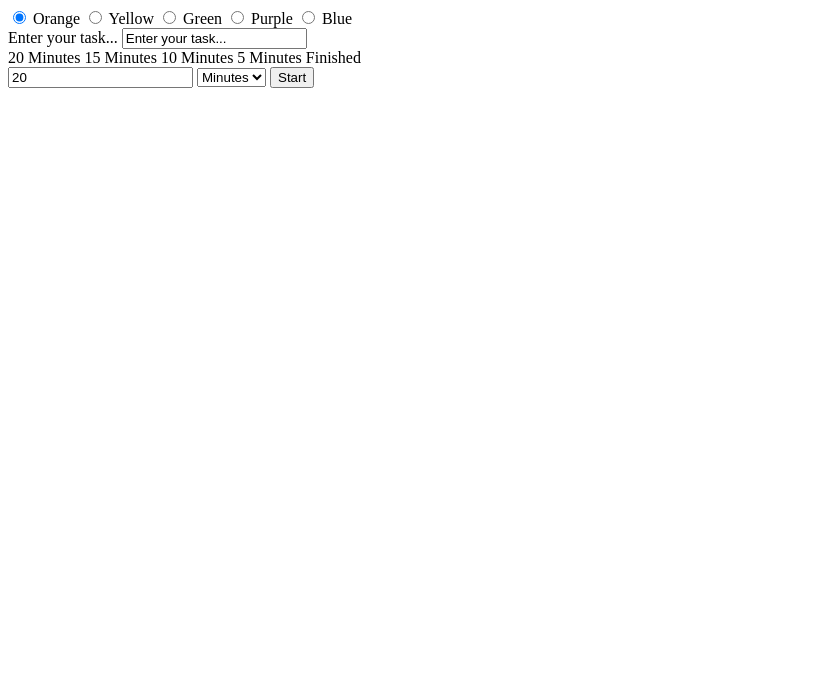
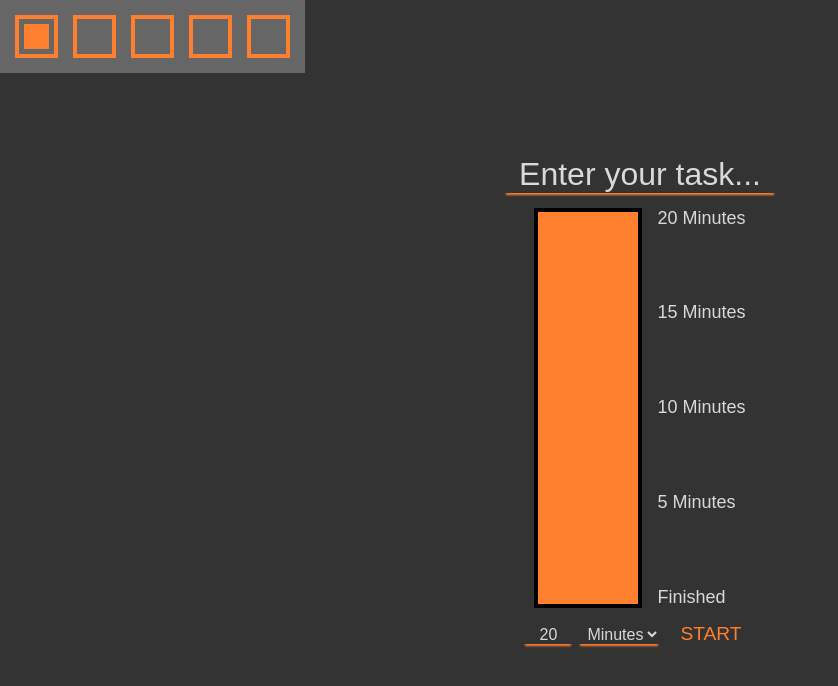
Before and after one commit to KeeghanM/visual-timer, a plain HTML site: page index.html in a window 1280 px wide. Shown: the whole page, without its empty margins (0-838 px from the left). Drawn offline with Linux system fonts and the light colour scheme.

Commit message:
Linked CSS & JS

```diff
--- a/index.html
+++ b/index.html
@@ -4,7 +4,9 @@
     <meta charset="UTF-8" />
     <meta http-equiv="X-UA-Compatible" content="IE=edge" />
     <meta name="viewport" content="width=device-width, initial-scale=1.0" />
-    <title>Visual Timers</title>
+    <title>Visual Timer</title>
+    <link rel="stylesheet" href="style.css" />
+    <script src="main.js"></script>
   </head>
   <body>
     <div class="color-picker">
```
